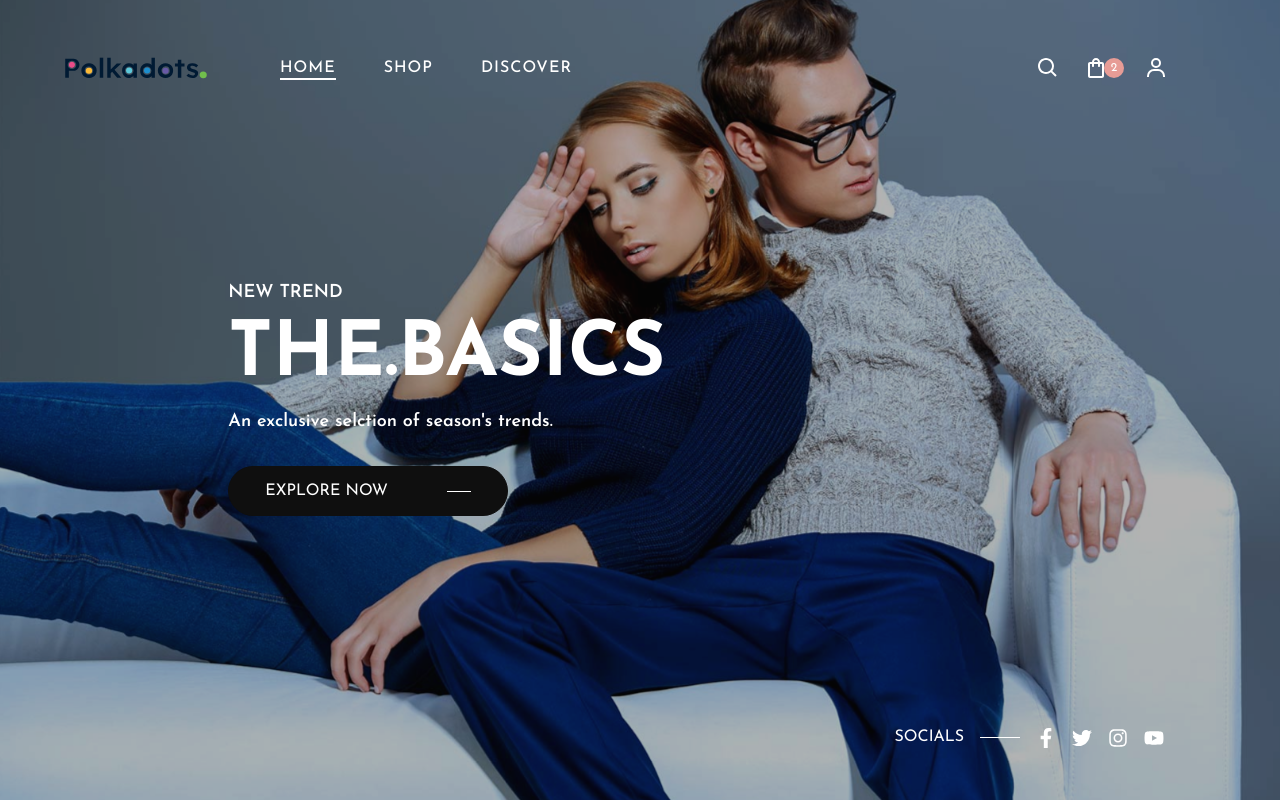
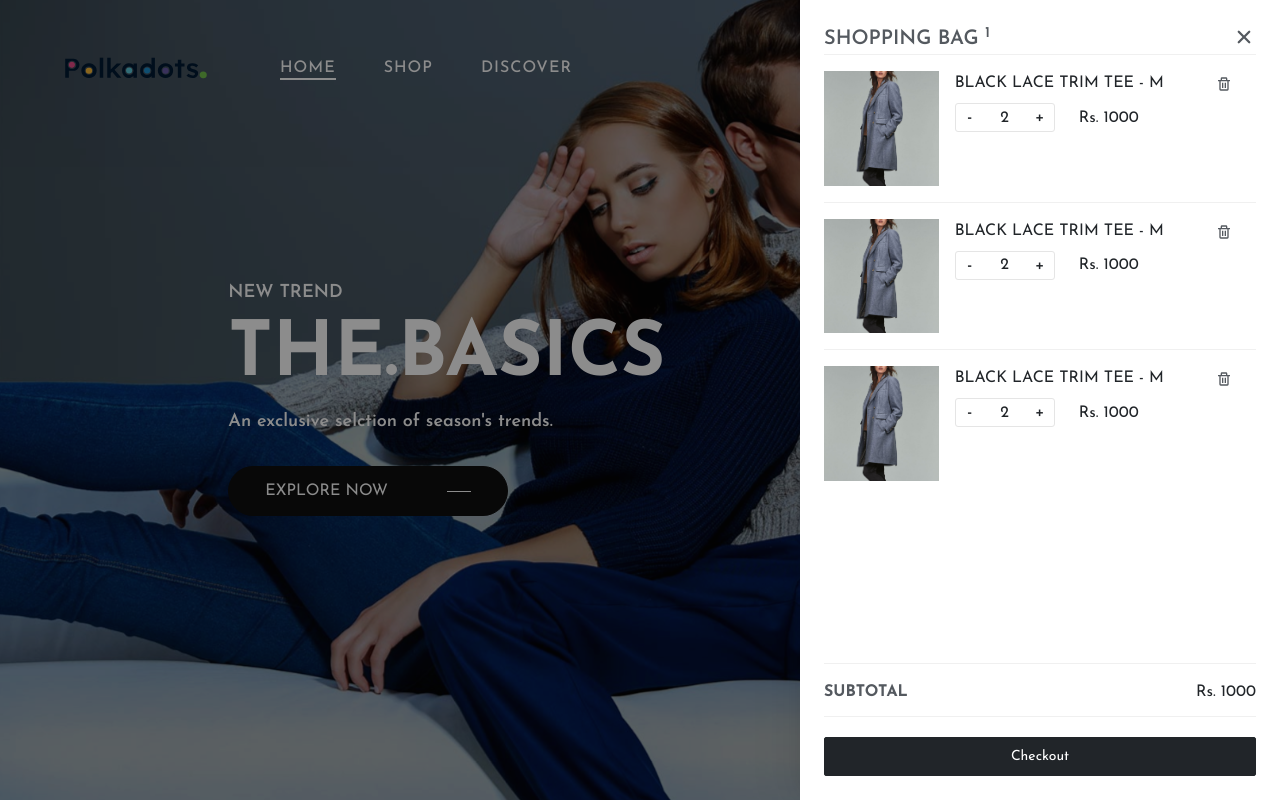
Before and after one commit to Ahmustufa/ixa-theme, a Next.js app: page / in a window 1280 px wide. Both pictures are taken after a click on the icon 1096 px from the left and 68 px from the top of the page. Shown: the top 800 px of the page. Built offline with nearby package versions, Linux system fonts and the light colour scheme; grey boxes are pictures that could not be loaded.

Commit message:
added sidenar cart

```diff
--- a/pages/_app.js
+++ b/pages/_app.js
@@ -18,6 +18,7 @@ import { useEffect } from "react";
 import * as ga from "react-ga";
 import { useRouter } from "next/router";
 import AuthModal from "../src/component/modals/authModal";
+import SideCart from "../src/component/sidebar/sideCart";
 
 Router.events.on("routeChangeStart", (url) => {
   document.body.classList.add("body-page-transition");
@@ -62,6 +63,7 @@ function MyApp({ Component, pageProps }) {
         <Layout>
           {/* <CookieBanner /> */}
           <AuthModal />
+          <SideCart />
           <Component {...pageProps} />
         </Layout>
       </PersistGate>
--- a/src/component/header/headerContent.js
+++ b/src/component/header/headerContent.js
@@ -10,6 +10,7 @@ import { BiSearch } from "react-icons/bi";
 import styled from "styled-components";
 import SidebarWrapper from "./sidebarWrapper";
 import { ModalConstant } from "../../redux/constants";
+import { openCart } from "../../redux/actions/cartActions";
 
 const navOptions = [
   { label: "HOME", link: "/" },
@@ -111,7 +112,12 @@ const HeaderContent = (props) => {
             <Col xs={10} sm={10} md={6} lg={5} xl={4}>
               <div className="icons-wrapper d-flex align-items-center">
                 <BiSearch className="icon" />
-                <MdOutlineShoppingBag className="icon" />
+                <MdOutlineShoppingBag
+                  className="icon"
+                  onClick={() => {
+                    dispatch(openCart());
+                  }}
+                />
                 <div className="cart-items">2</div>
                 {false ? (
                   <BiUser
--- /dev/null
+++ b/src/component/sidebar/sideCart.js
@@ -0,0 +1,110 @@
+import { Drawer, Row, Col, Divider } from "antd";
+import styled from "styled-components";
+import { IoClose, IoTrashOutline } from "react-icons/io5";
+import { BiTrash } from "react-icons/bi";
+import { PrimaryButton } from "../buttons";
+import { useDispatch, useSelector } from "react-redux";
+import { closeCart } from "../../redux/actions/cartActions";
+
+const SideCart = (props) => {
+  const dispatch = useDispatch();
+  const { visible, items } = useSelector((state) => state.cart);
+
+  return (
+    <StyledDrawer
+      visible={visible}
+      closable={false}
+      width={480}
+      onClose={() => dispatch(closeCart())}
+    >
+      <Row justify="space-between">
+        <Col>
+          <div style={{ color: "#54595f", fontSize: 20, fontWeight: 600 }}>
+            SHOPPING BAG <sup>1</sup>
+          </div>
+        </Col>
+        <Col>
+          <IoClose
+            onClick={() => dispatch(closeCart())}
+            style={{ cursor: "pointer", color: "#54595f", fontSize: 24 }}
+          />
+        </Col>
+      </Row>
+      <Divider style={{ margin: 0 }} />
+
+      {[1, 2, 3].map((item, index) => (
+        <>
+          <div ksy={index} className="my-3">
+            <Row gutter={[16, 0]}>
+              <Col span={7}>
+                <img src="/images/shop_card_image.jpg" className="w-100" />
+              </Col>
+
+              <Col span={14}>
+                <div className="product-name mb-2">BLACK LACE TRIM TEE - M</div>
+
+                <Row align="middle" gutter={[24, 0]}>
+                  <Col>
+                    <div className="quantity-container">
+                      <div className="decrease-button">-</div>
+                      <div className="quantity">2</div>
+                      <div className="increase-button">+</div>
+                    </div>
+                  </Col>
+                  <Col>
+                    <div className="price">Rs. 1000</div>
+                  </Col>
+                </Row>
+              </Col>
+
+              <Col span={3}>
+                <BiTrash style={{ cursor: "pointer", color: "#54595f", fontSize: 16 }} />
+              </Col>
+            </Row>
+          </div>
+          {index < 2 ? <Divider style={{ margin: 0 }} /> : null}
+        </>
+      ))}
+
+      <section className="cart-footer">
+        <Divider style={{ margin: "16px 0" }} />
+        <div className="d-flex justify-content-between">
+          <b style={{ color: "#54595f" }}>SUBTOTAL</b>
+          <div>Rs. 1000</div>
+        </div>
+        <Divider style={{ margin: "12px 0" }} />
+
+        <PrimaryButton className="mt-2 w-100">Checkout</PrimaryButton>
+      </section>
+    </StyledDrawer>
+  );
+};
+
+export default SideCart;
+
+const StyledDrawer = styled(Drawer)`
+  .quantity-container {
+    border: 1px solid #e5e5e5;
+    border-radius: 3px;
+    display: flex;
+    justify-content: space-between;
+    align-items: center;
+    width: 100px;
+  }
+
+  .increase-button,
+  .decrease-button {
+    height: 100%;
+    width: 28px;
+    font-size: 18px;
+    text-align: center;
+    cursor: pointer;
+  }
+
+  .cart-footer {
+    position: absolute;
+    left: 24px;
+    right: 24px;
+    bottom: 24px;
+  }
+`;
--- /dev/null
+++ b/src/redux/actions/cartActions.js
@@ -0,0 +1,9 @@
+import { Cart } from "../constants";
+
+export const openCart = () => {
+  return { type: Cart.OPEN };
+};
+
+export const closeCart = () => {
+  return { type: Cart.CLOSE };
+};
--- a/src/redux/constants/index.js
+++ b/src/redux/constants/index.js
@@ -23,3 +23,8 @@ export const ModalConstant = {
   OPEN_LOGIN_MODAL: "OPEN_SIGN_UP_MODAL_FOR_LOGIN",
   CLOSE_SIGN_UP_MODAL: "CLOSE_SIGN_UP_MODAL",
 };
+
+export const Cart = {
+  OPEN: "OPEN_CART",
+  CLOSE: "CLOSE_CART",
+};
--- /dev/null
+++ b/src/redux/reducers/cartReducer.js
@@ -0,0 +1,18 @@
+import { Cart } from "../constants";
+
+const initialState = { visible: false, items: [] };
+
+const cartReducer = (state = initialState, action) => {
+  switch (action.type) {
+    case Cart.OPEN:
+      return { ...state, visible: true };
+
+    case Cart.CLOSE:
+      return { ...state, visible: false };
+
+    default:
+      return state;
+  }
+};
+
+export default cartReducer;
--- a/src/redux/reducers/index.js
+++ b/src/redux/reducers/index.js
@@ -3,12 +3,14 @@ import packageReducer from "./packageReducer";
 import userReducer from "./userReducer";
 import orderReducer from "./orderReducer";
 import modalReducer from "./modalReducer";
+import cartReducer from "./cartReducer";
 
 const rootReducer = combineReducers({
   packages: packageReducer,
   user: userReducer,
   order: orderReducer,
   modal: modalReducer,
+  cart: cartReducer,
 });
 
 export default rootReducer;
```
Also changed, not shown: public/images/demo_image.jpg (added).
